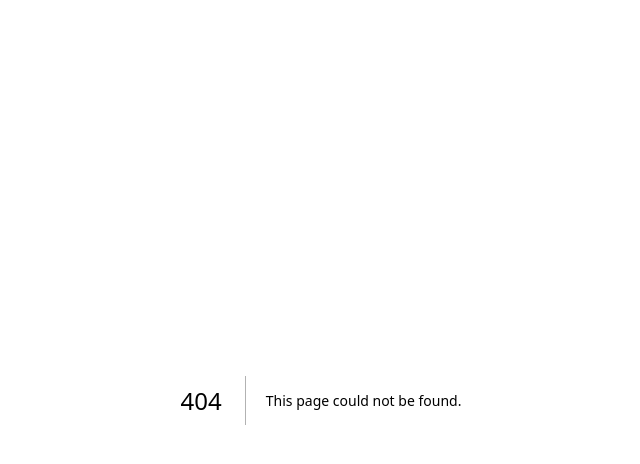
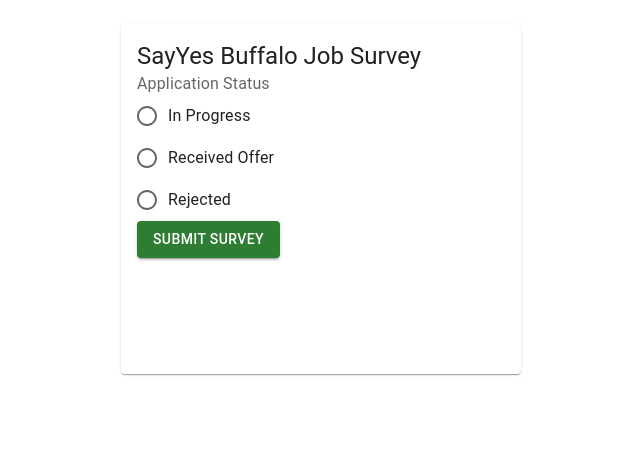
Before and after one commit to VeejayG98/yes-buffalo-frontend, a Next.js app: page /survey in a window 1280 px wide. Before the commit this address had no page. Shown: the top 464 px of the page, without its empty margins (319-959 px from the left). Built offline with nearby package versions, Linux system fonts and the light colour scheme.

Commit message:
added survey

```diff
--- /dev/null
+++ b/src/pages/survey.tsx
@@ -0,0 +1,65 @@
+import { FormControl } from "@mui/base";
+import { Box, Button, Card, CardContent, CardHeader, FormControlLabel, FormLabel, Grid, Radio, RadioGroup, Typography } from "@mui/material";
+import { GetServerSideProps, GetServerSidePropsContext } from "next";
+import { useState } from "react";
+
+export async function getServerSideProps(context: GetServerSidePropsContext){
+  console.log(context.query?.email)
+  const email = context.query?.email as string;
+  const job_id = context.query?.job_id as string;
+  const company = context.query?.company as string;
+  return {
+    props: {email: email, job_id: job_id, company: company}
+  }
+}
+
+export default function Survey({email, job_id, company}: {email: string, job_id: string, company: string}) {
+
+  const [option, setOption] = useState<string | null>(null);
+  const handleRadioChange = (event: React.ChangeEvent<HTMLInputElement>) => {
+    setOption(event.target.value);
+  };
+  const handleSubmit = async () => {
+    const response: Response = await fetch("http://localhost:3001/submit", {
+      headers: {
+        "Content-Type": "application/json",
+        Accept: "application/json",
+      },
+      method: "POST",
+      body: JSON.stringify({
+        Status: option,
+        Email: email,
+        ID: job_id,
+      }),
+    });
+    console.log(email, job_id, company, option);
+  };
+
+  return (
+    <div style={{ display: "flex", justifyContent: "center", padding: 4, margin: 20 }}>
+      <Card sx={{ width: 400, height: 350 }}>
+        <CardContent>
+          <Typography variant="h5">SayYes Buffalo Job Survey</Typography>
+          <Grid container display="flex" justifyItems="space-between" flexDirection="column">
+            <Grid item>
+              <FormControl>
+                <FormLabel>Application Status</FormLabel>
+                <RadioGroup onChange={handleRadioChange}>
+                  <FormControlLabel value={0} control={<Radio />} label="In Progress" />
+                  <FormControlLabel value={1} control={<Radio />} label="Received Offer" />
+                  <FormControlLabel value={2} control={<Radio />} label="Rejected" />
+                </RadioGroup>
+              </FormControl>
+            </Grid>
+
+            <Grid item>
+              <Button variant="contained" color="success" onClick={handleSubmit}>
+                Submit Survey
+              </Button>
+            </Grid>
+          </Grid>
+        </CardContent>
+      </Card>
+    </div>
+  );
+}
```
